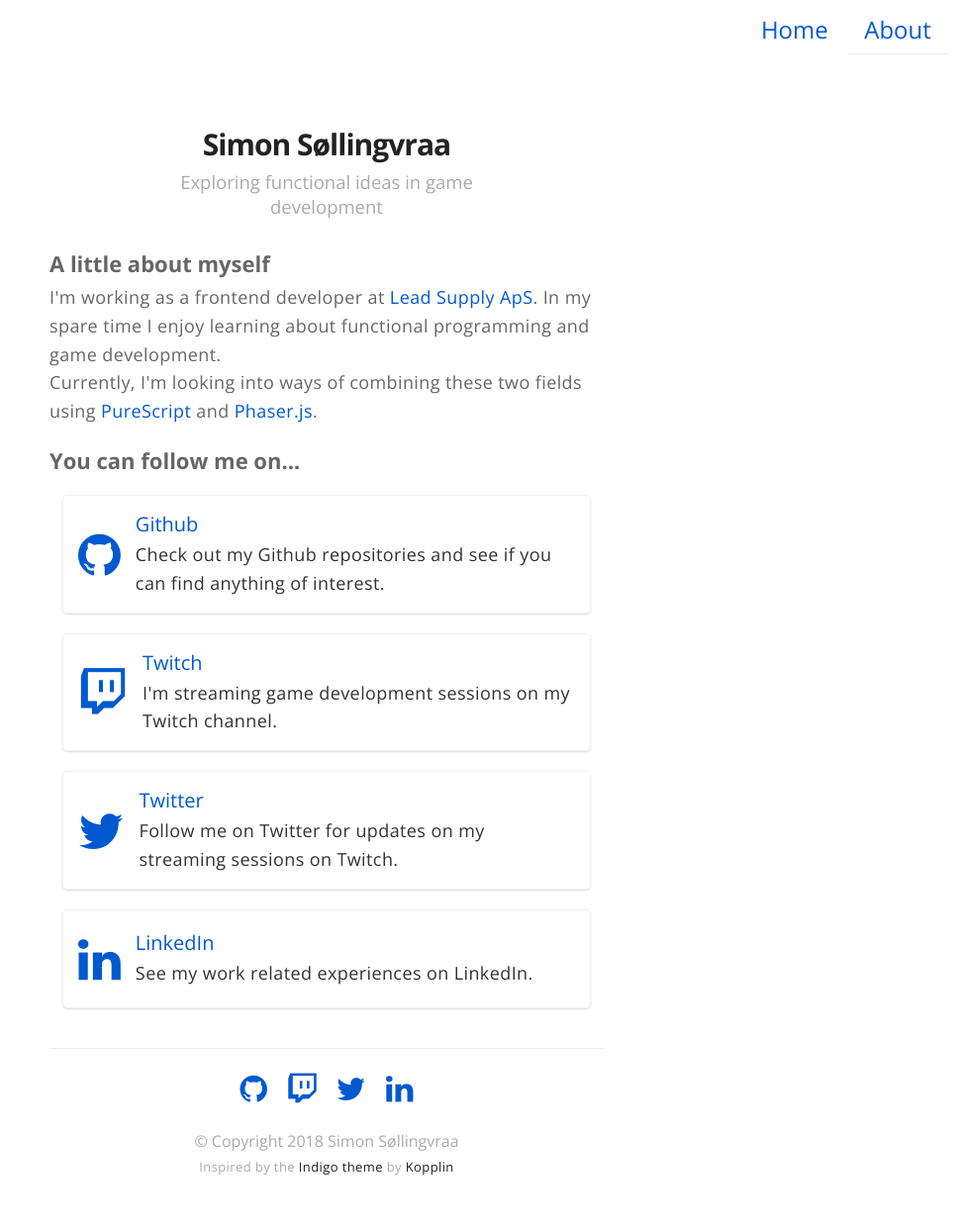
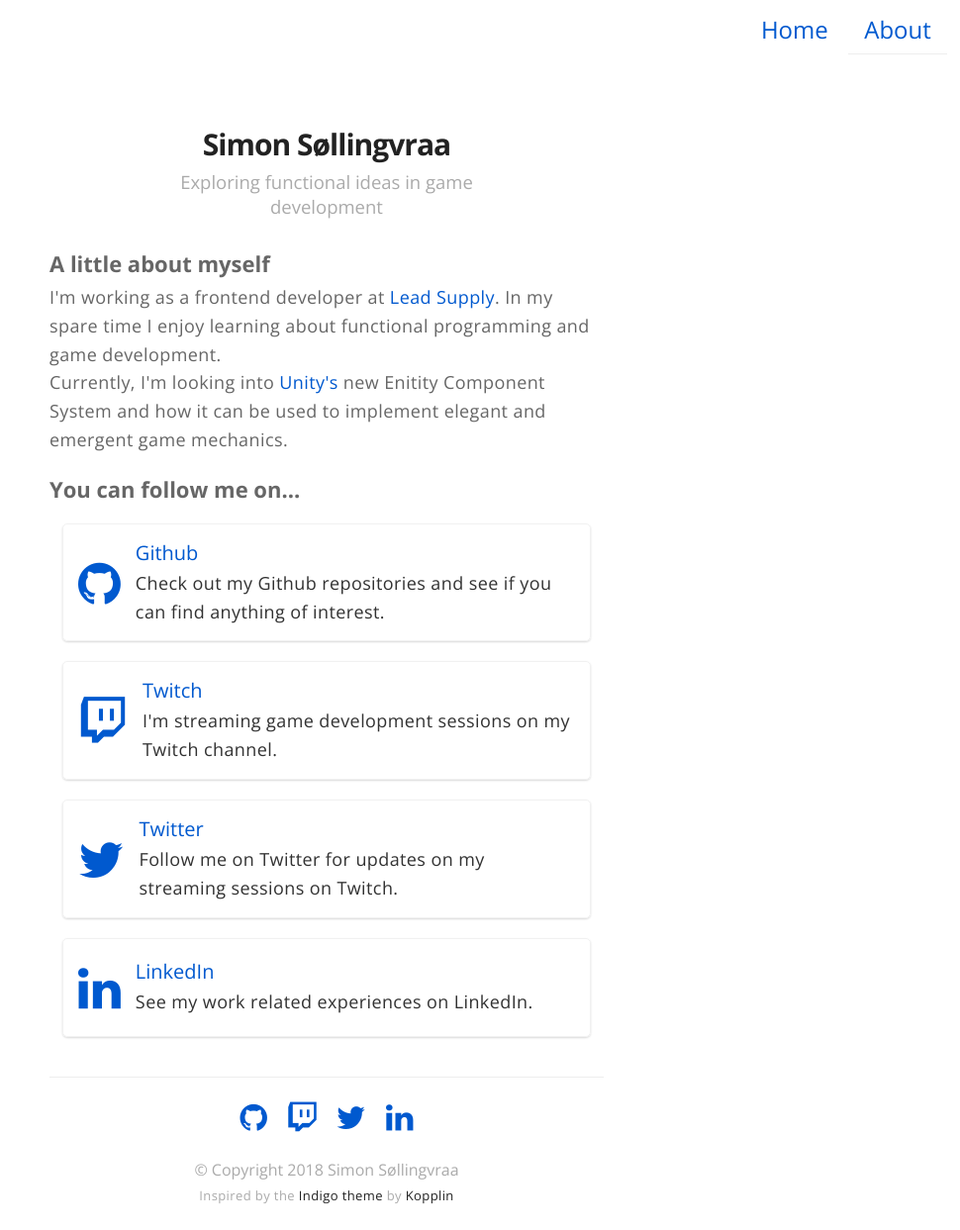
Before and after one commit to simsoll/simsoll.github.io, a Jekyll site: the page built from about.md, in a window 1280 px wide. Shown: the whole page at 99% size, without its empty margins (310-1280 px from the left). Built offline with Jekyll 4.4.1, drawn with Linux system fonts in a browser that asks for light colours; before the commit the page ends 1215 px from its top, so only the background shows below that.

Commit message:
Update about page

```diff
--- a/about.md
+++ b/about.md
@@ -5,8 +5,8 @@ layout: page
 
 <section>
   <h2>A little about myself</h2>
-  <p>I'm working as a frontend developer at <a href="https://leadsupply.dk/">Lead Supply ApS</a>. In my spare time I enjoy learning about functional programming and game development.</p>
-  <p>Currently, I'm looking into ways of combining these two fields using <a href="http://www.purescript.org/">PureScript</a> and <a href="http://phaser.io/">Phaser.js</a>.</p>
+  <p>I'm working as a frontend developer at <a href="https://leadsupply.com/">Lead Supply</a>. In my spare time I enjoy learning about functional programming and game development.</p>
+  <p>Currently, I'm looking into <a href="https://unity3d.com/">Unity's</a> new Enitity Component System and how it can be used to implement elegant and emergent game mechanics.</p>
 </section>
 <section>
   <h2>You can follow me on...</h2>
```
